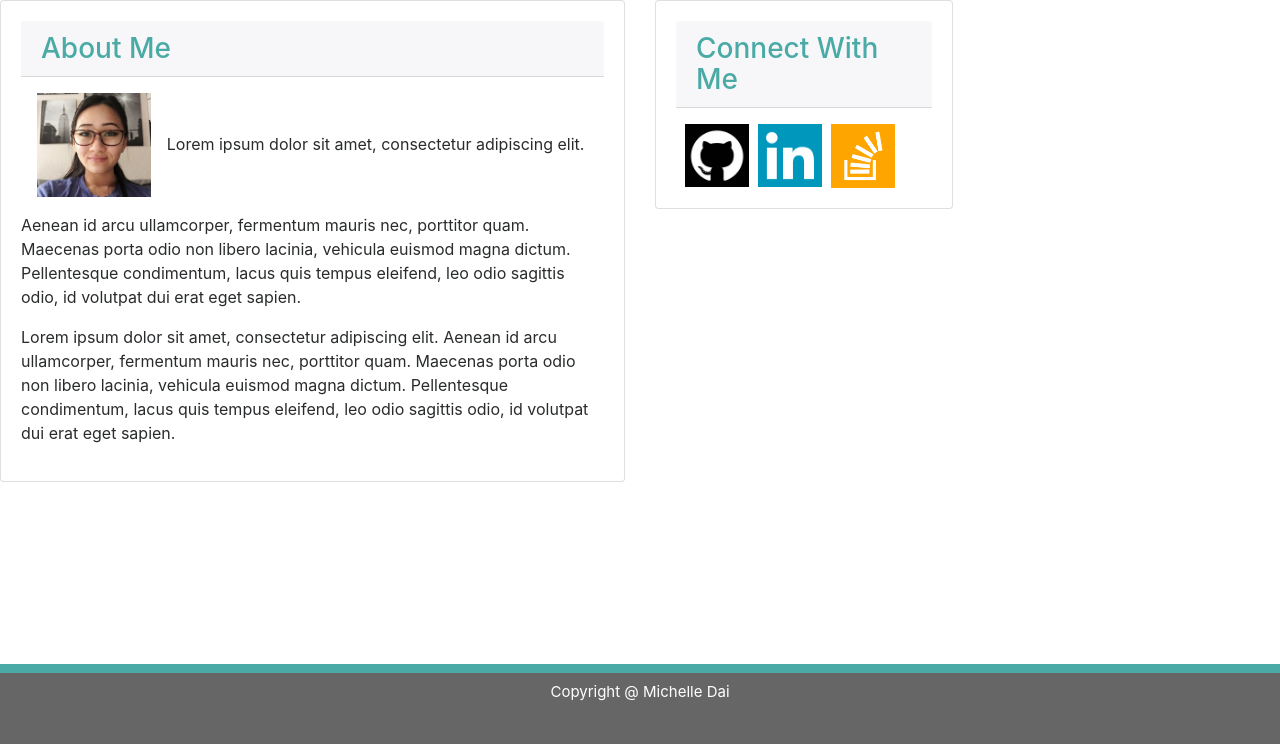
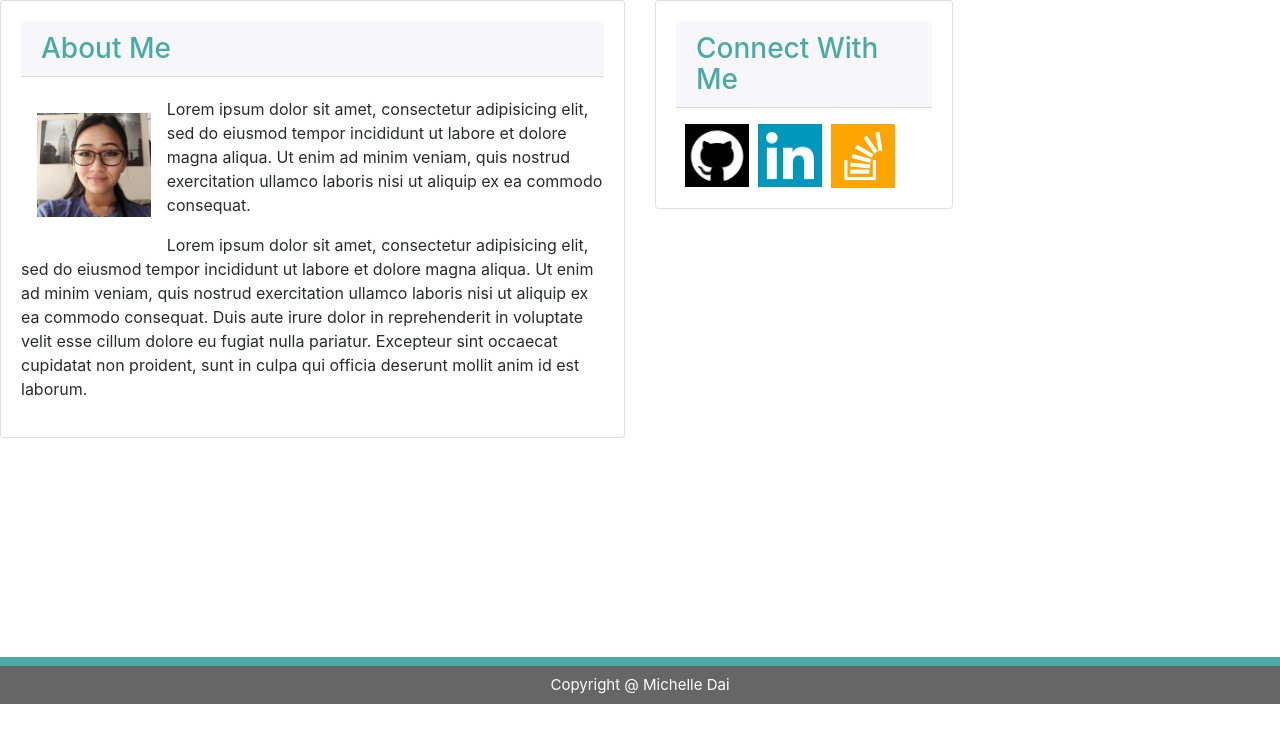
Before and after one commit to chocopuff2020/Bootstrap-Portfolio, a PHP site: page / in a window 1280 px wide. Shown: the part 56-800 px from the top of the page. Run offline with PHP 8.4, Linux system fonts and the light colour scheme; some libraries are stand-ins or nearby versions.

Commit message:
FINAL VERSION!

```diff
--- a/assets/css/style.css
+++ b/assets/css/style.css
@@ -22,7 +22,9 @@
 	background-color: #4aaaa5;
 	height:40px;
 }
-
+.aboutme-text {
+	margin-top: 20px;
+}
 
 /* PICS */
 img {
@@ -44,3 +46,9 @@ img {
 	float:left;
 	margin-left:9px;
 }
+
+
+/* PICS */
+.mb-35 {
+	margin-bottom:35%;
+}
--- a/contact.html
+++ b/contact.html
@@ -41,7 +41,7 @@
 	<div class="row">
 
 		  <div class="col-sm-6">
-		    <div class="card">
+		    <div class="card mb-35">
 		      <div class="card-block">
 		        <h3 class="card-title card-header font-mint"> Contact </h3>
 		        <form class="form-horizontal">
@@ -83,7 +83,7 @@
 		  </div>
 
 		   <div class="col-sm-3 ">
-		    <div class="card">
+		    <div class="card mb-35">
 		      <div class="card-block">
 		        <h3 class="card-title card-header font-mint"> Connect With Me </h3>
 		        <div>
--- a/index.html
+++ b/index.html
@@ -41,17 +41,30 @@
 	<div class="row">
 
 		  <div class="col-sm-6">
-		    <div class="card">
+		    <div class="card mb-35">
 		      <div class="card-block">
 		        <h3 class="card-title card-header font-mint"> About Me </h3>
-		        <p class="card-text"><img class="img-fluid p-3" src="./assets/images/profile1.jpg">Lorem ipsum dolor sit amet, consectetur adipiscing elit. Aenean id arcu ullamcorper, fermentum mauris nec, porttitor quam. Maecenas porta odio non libero lacinia, vehicula euismod magna dictum. Pellentesque condimentum, lacus quis tempus eleifend, leo odio sagittis odio, id volutpat dui erat eget sapien. </p>
-		        <p> Lorem ipsum dolor sit amet, consectetur adipiscing elit. Aenean id arcu ullamcorper, fermentum mauris nec, porttitor quam. Maecenas porta odio non libero lacinia, vehicula euismod magna dictum. Pellentesque condimentum, lacus quis tempus eleifend, leo odio sagittis odio, id volutpat dui erat eget sapien. </p>
+		        <p class="card-text aboutme-text">
+		        	<img class="p-3" style="float: left" src="./assets/images/profile1.jpg">
+		        	Lorem ipsum dolor sit amet, consectetur adipisicing elit, sed do eiusmod
+		        	tempor incididunt ut labore et dolore magna aliqua. Ut enim ad minim veniam,
+		        	quis nostrud exercitation ullamco laboris nisi ut aliquip ex ea commodo
+		        	consequat.
+		        </p>
+		        <p>
+		        	Lorem ipsum dolor sit amet, consectetur adipisicing elit, sed do eiusmod
+		        	tempor incididunt ut labore et dolore magna aliqua. Ut enim ad minim veniam,
+		        	quis nostrud exercitation ullamco laboris nisi ut aliquip ex ea commodo
+		        	consequat. Duis aute irure dolor in reprehenderit in voluptate velit esse
+		        	cillum dolore eu fugiat nulla pariatur. Excepteur sint occaecat cupidatat non
+		        	proident, sunt in culpa qui officia deserunt mollit anim id est laborum.
+		        </p>
 		      </div>
 		    </div>
 		  </div>
 
 		  <div class="col-sm-3 ">
-		    <div class="card">
+		    <div class="card mb-35">
 		      <div class="card-block">
 		        <h3 class="card-title card-header font-mint"> Connect With Me </h3>
 		        <div>
@@ -76,7 +89,7 @@
 
 
 <!-- FOOTER -->
-	<nav class="navbar fixed-bottom footer bg-gray ">
+	<nav class="navbar sticky-bottom footer bg-gray ">
 	  <a class="font-white" href="#"> Copyright @ Michelle Dai</a>
 	</nav>
 
--- a/portfolio.html
+++ b/portfolio.html
@@ -41,7 +41,7 @@
 	<div class="row">
 
 		  <div class="col-sm-6">
-		    <div class="card">
+		    <div class="card mb-35">
 		      <div class="card-block">
 		      	<h3 class="card-title card-header font-mint"> Portfolio </h3>
 		        <div> <img class="m-3 w-50" src="./assets/images/pic1.jpg"></div>
@@ -54,7 +54,7 @@
 		  </div>
 
 		   <div class="col-sm-3 ">
-		    <div class="card">
+		    <div class="card mb-35">
 		      <div class="card-block">
 		        <h3 class="card-title card-header font-mint"> Connect With Me </h3>
 		        <div>
```
